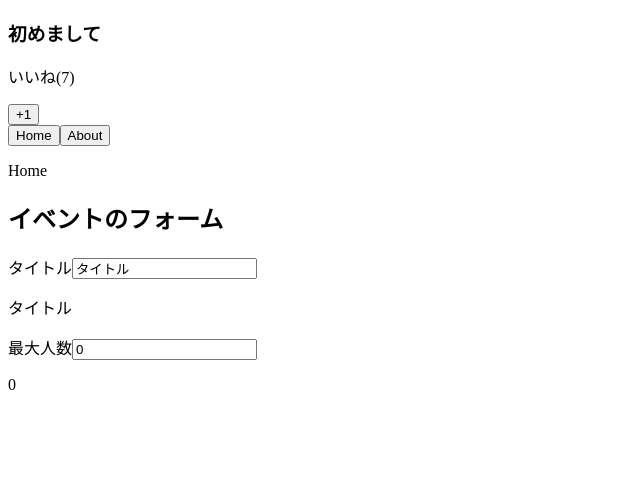
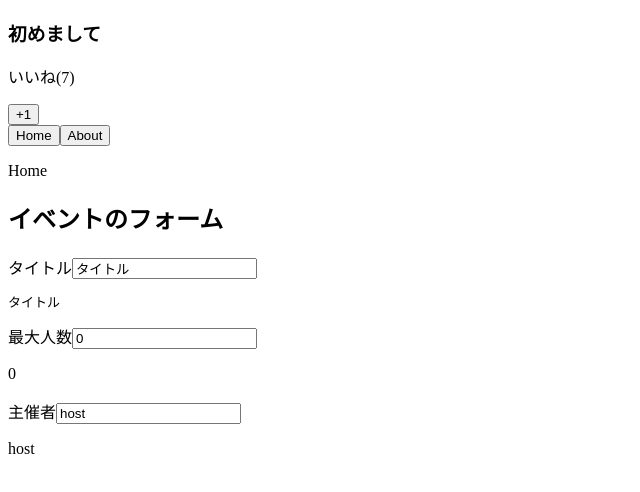
Before and after one commit to YukiIshizaki0525/udemy_vuejs2021, a Vue app: page / in a window 1280 px wide. Shown: the top 492 px of the page, without its empty margins (0-640 px from the left). Built offline with nearby package versions, Linux system fonts and the light colour scheme.

Commit message:
9-123完了

```diff
--- a/src/App.vue
+++ b/src/App.vue
@@ -14,10 +14,13 @@
       <h2>イベントのフォーム</h2>
         <label for="title">タイトル</label>
         <input id="title" type="text" v-model.lazy="eventData.title">
-        <p>{{ eventData.title }}</p>
+        <pre>{{ eventData.title }}</pre>
         <label for="maxNumber">最大人数</label>
-      <input id="maxNumber" type="number" v-model.number="eventData.maxNumber">
-      <p>{{ eventData.maxNumber }}</p>
+        <input id="maxNumber" type="number" v-model.number="eventData.maxNumber">
+        <p>{{ eventData.maxNumber }}</p>
+        <label for="host">主催者</label>
+        <input id="host" type="text" v-model.trim="eventData.host">
+        <p>{{ eventData.host }}</p>
     </div>
   </div>
 </template>
@@ -34,7 +37,8 @@
       currentComponent: "Home",
       eventData: {
         title: "タイトル",
-        maxNumber: 0
+        maxNumber: 0,
+        host: "host"
       }
     }
   },
```
